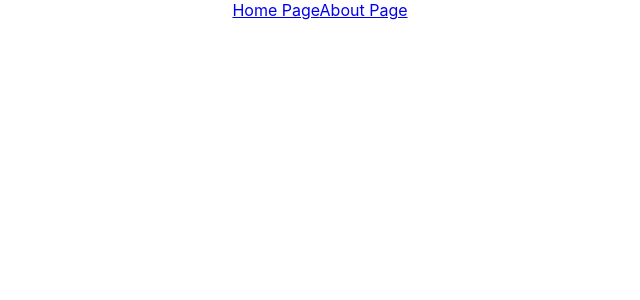
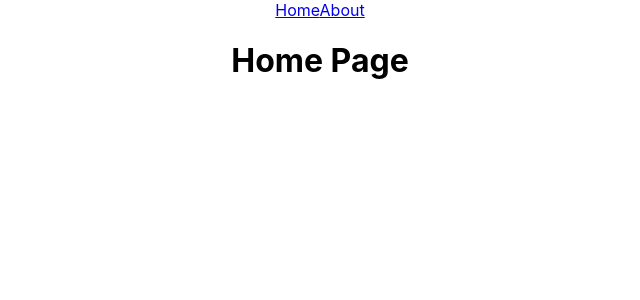
Before and after one commit to codeBurner0/React-JS-Complete, a React (Create React App) app: page / in a window 1280 px wide. Before the commit this address had no page. Shown: the top 300 px of the page, without its empty margins (320-960 px from the left). Built offline with nearby package versions, Linux system fonts and the light colour scheme.

Commit message:
Routing with best practice

```diff
--- /dev/null
+++ b/src/Routing/Components/About.js
@@ -0,0 +1,11 @@
+import React from 'react'
+
+function About() {
+  return (
+    <div>
+      <h1>About Page</h1>
+    </div>
+  )
+}
+
+export default About
--- /dev/null
+++ b/src/Routing/Components/Home.js
@@ -0,0 +1,11 @@
+import React from 'react'
+
+function Home() {
+  return (
+    <div>
+      <h1>Home Page</h1>
+    </div>
+  )
+}
+
+export default Home
--- /dev/null
+++ b/src/Routing/Components/Nav.js
@@ -0,0 +1,12 @@
+import React from 'react'
+import {Link} from 'react-router-dom'
+function Nav() {
+  return (
+    <div>
+      <Link to="/">Home</Link>
+      <Link to="/About">About</Link>
+    </div>
+  )
+}
+
+export default Nav
--- a/src/Routing/Routing.js
+++ b/src/Routing/Routing.js
@@ -0,0 +1,18 @@
+import React from 'react'
+import {Routes,Route} from 'react-router-dom'
+import Nav from './Components/Nav'
+import Home from './Components/Home'
+import About from './Components/About'
+function Routing() {
+  return (
+    <div>
+      < Nav/>
+      <Routes>
+        <Route path="/" element={<Home />}/>
+        <Route path="/About" element={<About/>}/>
+      </Routes>
+    </div>
+  )
+}
+
+export default Routing
--- a/src/index.css
+++ b/src/index.css
@@ -11,3 +11,7 @@ code {
   font-family: source-code-pro, Menlo, Monaco, Consolas, 'Courier New',
     monospace;
 }
+*{
+  align-items: center;
+  text-align: center;
+}
--- a/src/index.js
+++ b/src/index.js
@@ -3,11 +3,13 @@ import ReactDOM from 'react-dom/client';
 import './index.css';
 import App from './App';
 import reportWebVitals from './reportWebVitals';
-
+import { BrowserRouter as Router } from 'react-router-dom';
+import Routing from './Routing/Routing';
 const root = ReactDOM.createRoot(document.getElementById('root'));
 root.render(
   <React.StrictMode>
-    <center><App /></center>
+    {/* <center><App /></center> */}
+  <Router><Routing/></Router>
   </React.StrictMode>
 );
 reportWebVitals();
```
